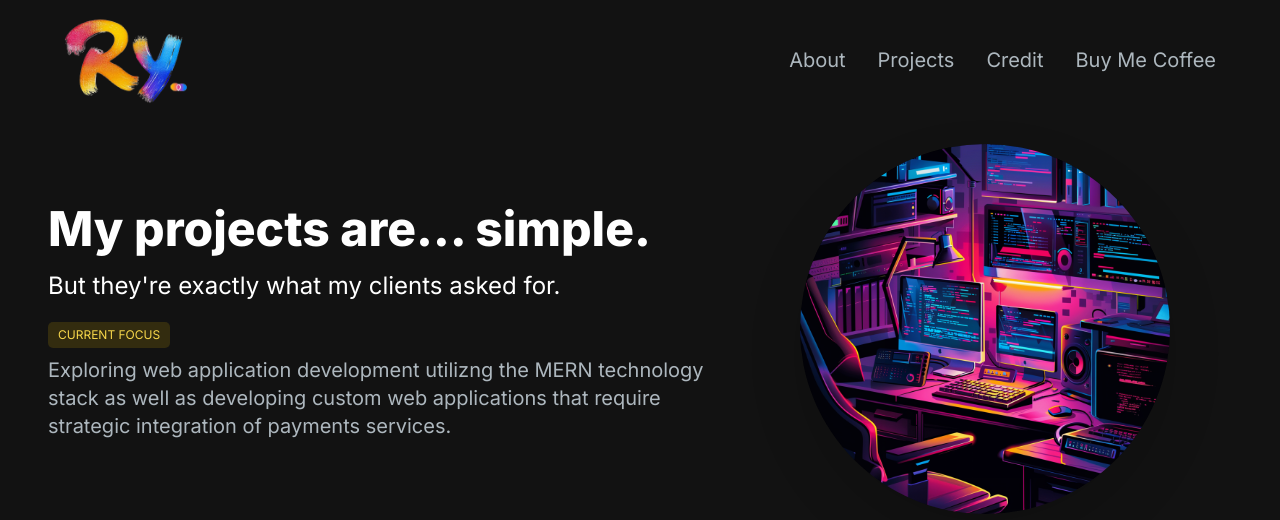
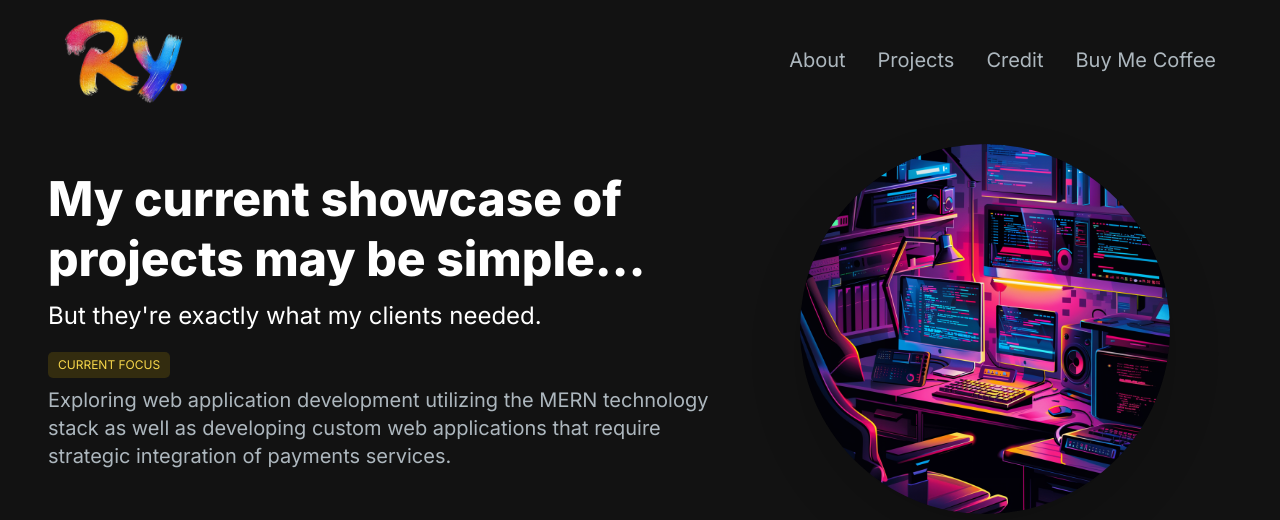
Before and after one commit to rybealey/portfolio, a Next.js app: page /projects in a window 1280 px wide. Shown: the top 520 px of the page. Built offline with nearby package versions, Linux system fonts and the light colour scheme; no server answers.

Commit message:
- Installed sharp. - Adjusted formatting of text in Projects/HeroSection.jsx - Added cheeky footer at Projects/ProjectsSection.jsx

```diff
--- a/package.json
+++ b/package.json
@@ -18,7 +18,8 @@
     "react": "^18",
     "react-dom": "^18",
     "react-social-icons": "^6.14.0",
-    "react-type-animation": "^3.2.0"
+    "react-type-animation": "^3.2.0",
+    "sharp": "^0.33.2"
   },
   "devDependencies": {
     "@types/node": "20.11.24",
--- a/src/app/components/projects/index/HeroSection.jsx
+++ b/src/app/components/projects/index/HeroSection.jsx
@@ -6,10 +6,12 @@ const HeroSection = () => {
     <section className="grid grid-cols-1 lg:grid-cols-12 my-8">
       <div className="col-span-7 place-self-center place-items-center grid lg:place-items-start">
         <h1 className="text-white max-w-2xl mb-4 lg:text-6xl text-4xl font-extrabold text-center md:text-left">
-          <span className="text-5xl text-white">My projects are… simple.</span>
+          <span className="text-5xl text-white">
+            My current showcase of projects may be simple…
+          </span>
         </h1>
-        <p className="text-2xl text-white mb-5">
-          But they're exactly what my clients asked for.
+        <p className="text-center md:text-left text-2xl text-white mb-5">
+          But they're exactly what my clients needed.
         </p>
         <p
           className="mb-2 text-xs bg-[#332C0F] border-0 border-thin border-[#F8D84B] text-[#F8D84B] uppercase hover:cursor-pointer"
@@ -21,7 +23,7 @@ const HeroSection = () => {
           Current Focus
         </p>
         <p className="text-center md:text-left text-[#ADB7BE] mb-6 text-lg lg:text-xl">
-          Exploring web application development utilizng the MERN technology
+          Exploring web application development utilizing the MERN technology
           stack as well as developing custom web applications that require
           strategic integration of payments services.
         </p>
--- a/src/app/components/projects/index/ProjectsSection.jsx
+++ b/src/app/components/projects/index/ProjectsSection.jsx
@@ -34,6 +34,7 @@ const ProjectsSection = () => {
       return "There's no projects available at the moment. :/";
     } else {
       return (
+        <section>
           <section className="grid grid-cols-1 md:grid-cols-2 lg:grid-cols-3 sm:gap-5">
             {data.map((proj) => {
               return (
@@ -48,6 +49,20 @@ const ProjectsSection = () => {
               );
             })}
           </section>
+          <section className="text-center text-white mt-5 text-sm">
+            <p>
+              I'm working on a handful of projects that won't be listed for some
+              time. Chat me up and &nbsp;
+              <a
+                href="mailto:hello@ryanbealey.com"
+                className="underline underline-offset-4"
+              >
+                ask me about my passion projects
+              </a>
+              .
+            </p>
+          </section>
+        </section>
       );
     }
   }
```
Also changed, not shown: 1 other file (tests, documents, lock files or other folders). Lines whose indentation alone changed are shown as unchanged.
